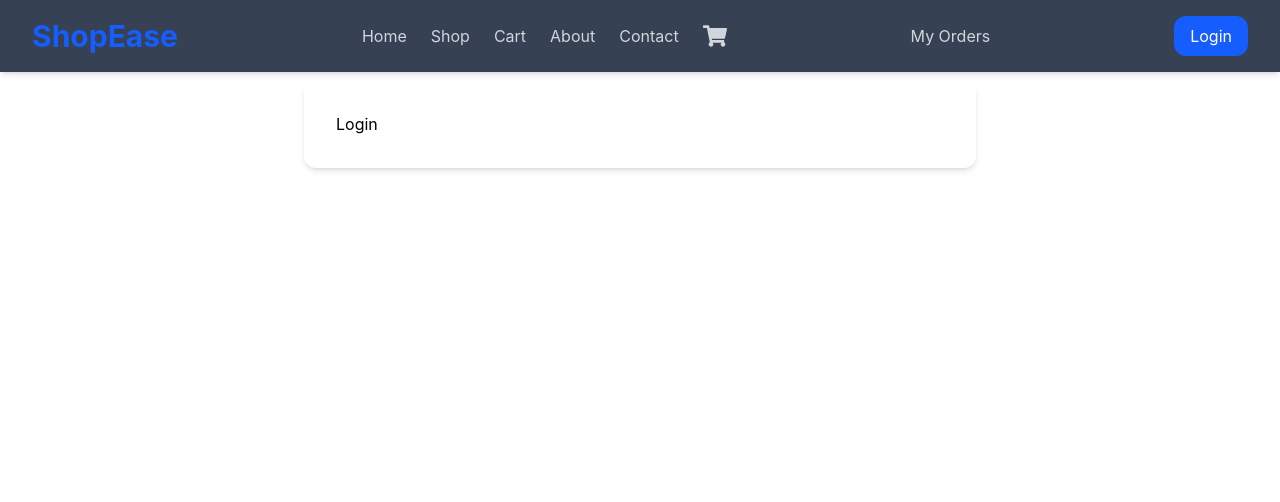
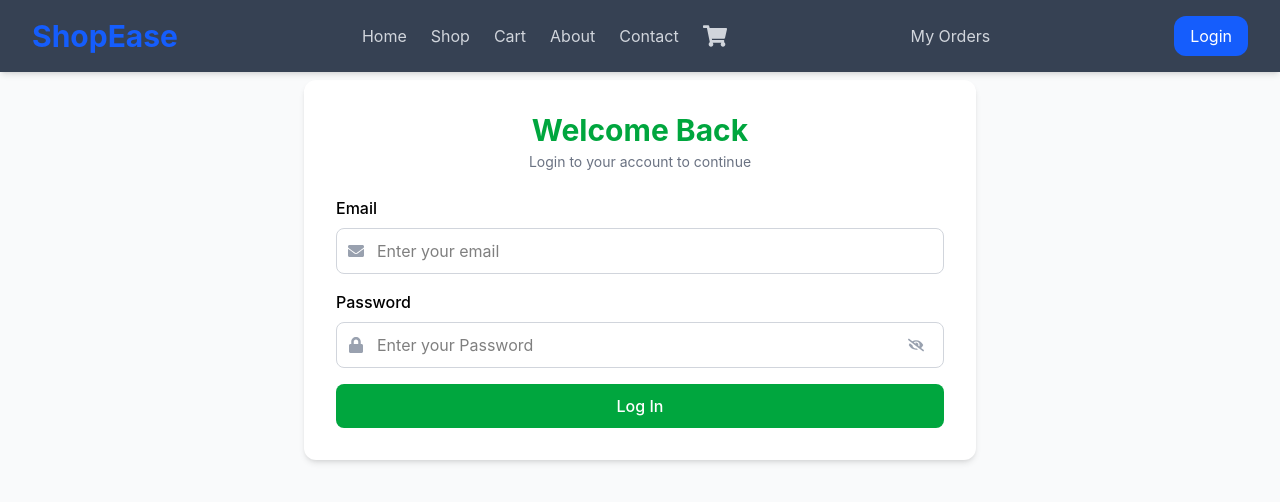
Before and after one commit to Chrischaos2/Tailwind-React-Simple-Ecommerce, a React (Vite) app: page /login in a window 1280 px wide. Shown: the top 502 px of the page. Built offline with nearby package versions, Linux system fonts and the light colour scheme.

Commit message:
Implement login authentication

```diff
--- a/src/pages/Login.jsx
+++ b/src/pages/Login.jsx
@@ -1,10 +1,114 @@
-import React from "react";
+import React, { useState } from "react";
+import { FaEnvelope, FaEye, FaEyeSlash, FaLock } from "react-icons/fa";
 
 const Login = () => {
+  const [email, setEmail] = useState("");
+  const [password, setPassword] = useState("");
+  const [showPassword, setShowPassword] = useState(false);
+
+  const [error, setError] = useState("");
+
+  const handleSubmit = (e) => {
+    e.preventDefault();
+
+    if (!email || !password) {
+      setError("Please enter your email and password");
+      return;
+    }
+
+    const storedUser = localStorage.getItem("registeredUser");
+
+    console.log("Stored user:", storedUser);
+
+    if (!storedUser) {
+      setError("No registered account found");
+      return;
+    }
+
+    const registeredUser = JSON.parse(storedUser);
+
+    console.log("Registered user object:", registeredUser);
+    console.log("Entered email:", email);
+    console.log("Entered password:", password);
+    if (
+      email !== registeredUser.email ||
+      password !== registeredUser.password
+    ) {
+      setError("Invalid email or password");
+      return;
+    }
+
+    setError("");
+    console.log("Login successful");
+  };
+
   return (
-    <div className="min-h-screen bg-gray px-6 pt-2 pb-8">
+    <div className="min-h-screen bg-gray-50 px-6 pt-2 pb-8">
       <div className="max-w-2xl mx-auto bg-white p-8 rounded-xl shadow-md">
-        Login
+        <h1 className="text-3xl font-bold text-center text-green-600 mb-1">
+          Welcome Back
+        </h1>
+        <p className="text-center text-gray-500 mb-6 text-sm">
+          Login to your account to continue
+        </p>
+        <form onSubmit={handleSubmit}>
+          <div className="space-y-4">
+            {/**Email */}
+            <div>
+              <label className="block mb-2 font-medium">Email</label>
+
+              <div className="relative">
+                <FaEnvelope className="absolute left-3 top-1/2 transform -translate-y-1/2 text-gray-400" />
+
+                <input
+                  type="email"
+                  name="email"
+                  placeholder="Enter your email"
+                  value={email}
+                  onChange={(e) => setEmail(e.target.value)}
+                  className="w-full pl-10 pr-3 py-2.5 border border-gray-300 rounded-lg focus:outline-none focus:ring-1 focus:ring-green-500 focus:border-green-500 transition"
+                />
+              </div>
+            </div>
+
+            {/**Password */}
+            <div>
+              <label className="block mb-2 font-medium">Password</label>
+
+              <div className="relative">
+                <FaLock className="absolute left-3 top-1/2 transform -translate-y-1/2 text-gray-400" />
+
+                <input
+                  type={showPassword ? "text" : "password"}
+                  name="password"
+                  placeholder="Enter your Password"
+                  value={password}
+                  onChange={(e) => setPassword(e.target.value)}
+                  className="w-full pl-10 pr-10 py-2.5 border border-gray-300 rounded-lg focus:outline-none focus:ring-1 focus:ring-green-500 focus:border-green-500 transition"
+                />
+
+                {showPassword ? (
+                  <FaEye
+                    className="absolute right-5 top-1/2 transform -translate-y-1/2 text-gray-400 cursor-pointer"
+                    onClick={() => setShowPassword((previous) => !previous)}
+                  />
+                ) : (
+                  <FaEyeSlash
+                    className="absolute right-5 top-1/2 transform -translate-y-1/2 text-gray-400 cursor-pointer"
+                    onClick={() => setShowPassword((previous) => !previous)}
+                  />
+                )}
+              </div>
+            </div>
+            {error && <p className="text-red-500 text-sm">{error}</p>}
+          </div>
+          <button
+            type="submit"
+            className="w-full bg-green-600 text-white py-2.5 mt-4 rounded-lg font-medium hover:bg-green-700 transition"
+          >
+            Log In
+          </button>
+        </form>
       </div>
     </div>
   );
```
